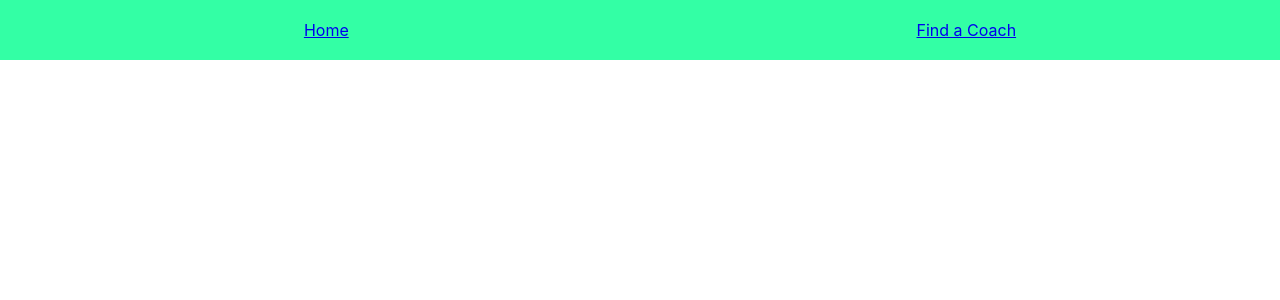
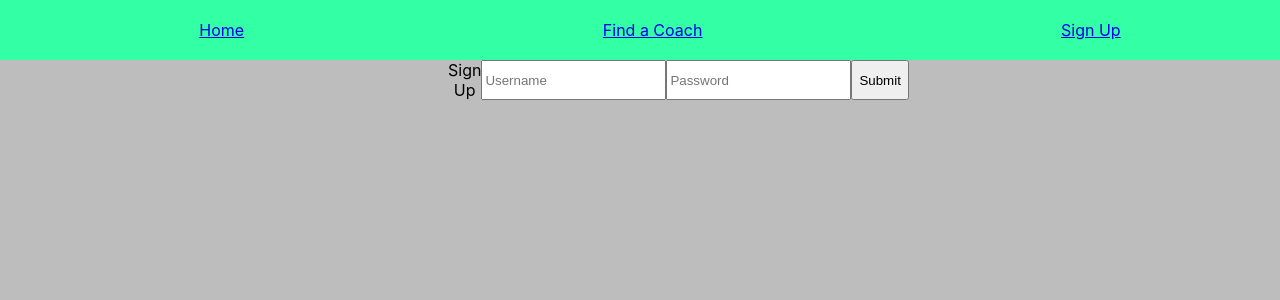
Before and after one commit to kellaisene/coach-match-app, a React (Create React App) app: page /signup in a window 1280 px wide. Shown: the top 300 px of the page. Built offline with nearby package versions, Linux system fonts and the light colour scheme.

Commit message:
adding a request call modal

```diff
--- a/src/components/App.js
+++ b/src/components/App.js
@@ -6,6 +6,7 @@ import '../styles/App.css';
 import Header from './Header';
 import HomePage from './HomePage';
 import CoachPage from './coachComponents/CoachPage';
+import SignUp from './SignUp';
 
 // function App() {
 //   return (
@@ -36,6 +37,7 @@ class App extends Component {
 					<Header className="header" />
 					<Route exact path="/" component={HomePage} />
 					<Route path="/coachpage" component={CoachPage} />
+					<Route path="/signup" component={SignUp} />
 				</div>
 			</Router>
 		);
--- a/src/components/Header.js
+++ b/src/components/Header.js
@@ -1,5 +1,6 @@
 import React, { Component } from 'react';
 import { Link } from 'react-router-dom';
+import router from '../router';
 
 import '../styles/header.css';
 
@@ -9,6 +10,8 @@ class Header extends Component {
 			<div className="header-container">
 				<Link to="/">Home</Link>
 				<Link to="/coachpage">Find a Coach</Link>
+				<Link to="/signup">Sign Up</Link>
+				{/* {router} */}
 			</div>
 		);
 	}
--- a/src/components/HomePage.js
+++ b/src/components/HomePage.js
@@ -5,43 +5,10 @@ import '../styles/homePage.css';
 class HomePage extends Component {
 	constructor() {
 		super();
-
-		this.state = {
-			username: '',
-			password: ''
-		};
-
-		this.handleLogin = this.handleLogin.bind(this);
-	}
-
-	handleUsernameChange(name) {
-		this.setState({ username: name });
-	}
-
-	handlePasswordChange(pass) {
-		this.setState({ password: pass });
-	}
-
-	handleLogin() {
-		alert(`Username: ${this.state.username} Password: ${this.state.password}`);
 	}
 	render() {
 		return (
 			<main className="home-page-container">
-				<div className="login-container">
-					<div>Sign In</div>
-					<input
-						onChange={(e) => this.handleUsernameChange(e.target.value)}
-						type="text"
-						placeholder="Username"
-					/>
-					<input
-						onChange={(e) => this.handlePasswordChange(e.target.value)}
-						type="password"
-						placeholder="Password"
-					/>
-					<button onClick={this.handleLogin}>Login</button>
-				</div>
 				<div>Here's the HomePage</div>
 			</main>
 		);
--- /dev/null
+++ b/src/components/SignUp.js
@@ -0,0 +1,50 @@
+import React, { Component } from 'react';
+import '../styles/homePage.css';
+
+class SignUp extends Component {
+	constructor() {
+		super();
+
+		this.state = {
+			username: '',
+			password: ''
+		};
+
+		this.handleSignUp = this.handleSignUp.bind(this);
+	}
+
+	handleUsernameChange(name) {
+		this.setState({ username: name });
+	}
+
+	handlePasswordChange(pass) {
+		this.setState({ password: pass });
+	}
+
+	handleSignUp() {
+		alert(`Username: ${this.state.username} Password: ${this.state.password}`);
+	}
+
+	render() {
+		return (
+			<main className="home-page-container">
+				<div className="login-container">
+					<div>Sign Up</div>
+					<input
+						onChange={(e) => this.handleUsernameChange(e.target.value)}
+						type="text"
+						placeholder="Username"
+					/>
+					<input
+						onChange={(e) => this.handlePasswordChange(e.target.value)}
+						type="password"
+						placeholder="Password"
+					/>
+					<button onClick={this.handleSignUp}>Submit</button>
+				</div>
+			</main>
+		);
+	}
+}
+
+export default SignUp;
--- a/src/index.js
+++ b/src/index.js
@@ -3,8 +3,14 @@ import ReactDOM from 'react-dom';
 import './index.css';
 import App from './components/App';
 import * as serviceWorker from './serviceWorker';
+// import { HashRouter } from 'react-router-dom';
 
-ReactDOM.render(<App />, document.getElementById('root'));
+ReactDOM.render(
+	// <HashRouter>
+	<App />,
+	// </HashRouter>
+	document.getElementById('root')
+);
 
 // If you want your app to work offline and load faster, you can change
 // unregister() to register() below. Note this comes with some pitfalls.
--- /dev/null
+++ b/src/router.js
@@ -0,0 +1,16 @@
+import React from 'react';
+import { Switch, Route } from 'react-router-dom';
+
+import Header from '../src/components/Header';
+import HomePage from './components/HomePage';
+import CoachPage from './components/coachComponents/CoachPage';
+import SignUp from './components/SignUp';
+
+export default (
+	<Switch>
+		<Header className="header" />
+		<Route exact path="/" component={HomePage} />
+		<Route path="/coachpage" component={CoachPage} />
+		<Route path="/signup" component={SignUp} />
+	</Switch>
+);
```
Also changed, not shown: src/components/coachComponents/RequestCallModel.js (added, +18 -0 lines).
